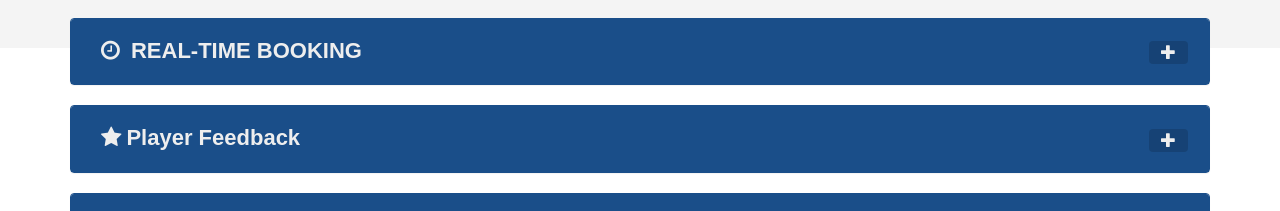
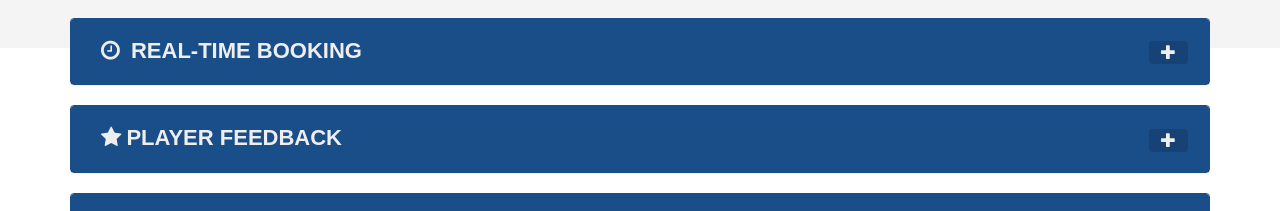
Before and after one commit to Akila1712/chakra-turf--github.io, a plain HTML site: page index.html in a window 1280 px wide. Shown: the part 1800-2011 px from the top of the page. Drawn offline with Linux system fonts and the light colour scheme; files whose address does not match are found by name; a web font is replaced by a local one.

Commit message:
Add files via upload

```diff
--- a/index.html
+++ b/index.html
@@ -231,7 +231,7 @@ We also provide an online booking system with real-time slot updates, making it
      <div class="panel panel-success">
       <div class="panel-heading clickable">
        <h3 class="panel-title">
-        <i class="fa fa-star"></i>Player Feedback</h3>
+        <i class="fa fa-star"></i>PLAYER FEEDBACK</h3>
        <span class="pull-right"><i class="glyphicon glyphicon-minus"></i></span>
       </div>
       <div class="panel-body clearfix">
```
